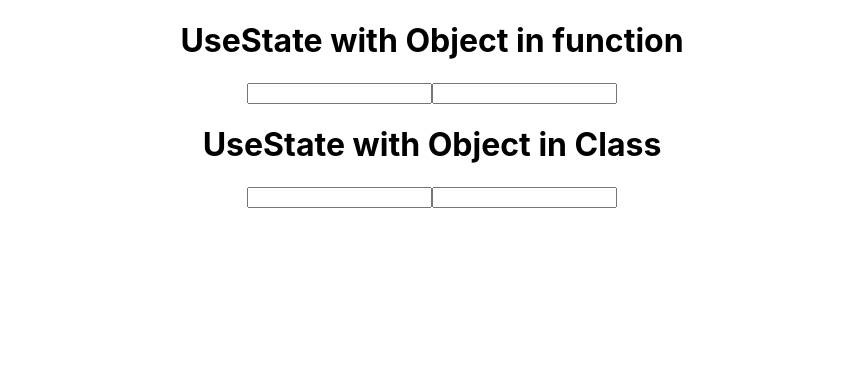
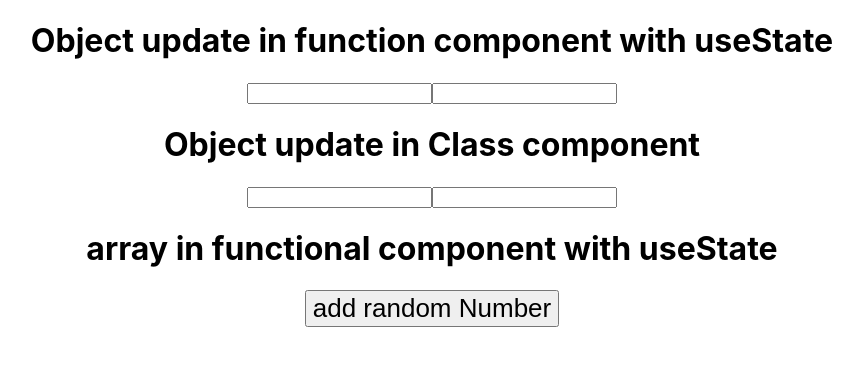
Before and after one commit to neetugond/react-revision, a React (Vite) app in the folder state-mgmt-one/: page / in a window 1280 px wide. Shown: the top 366 px of the page, without its empty margins (208-1071 px from the left). Built offline with nearby package versions, Linux system fonts and the light colour scheme.

Commit message:
useState with array in function component

```diff
--- a/state-mgmt-one/src/App.jsx
+++ b/state-mgmt-one/src/App.jsx
@@ -24,6 +24,7 @@ import UseEffectHook from './functionalComponent/UseEffectHook'
 import UseStateHook from './functionalComponent/UseStateHook'
 import { UseState2, Counter } from './functionalComponent/UseState2'
 import {UseStateWithObjectFunction,  UseStateWithObjectClass } from './functionalComponent/UseStateWithObject'
+import { UseStateWithArray } from './functionalComponent/UseStateWithArray'
 function App() {
 
   const number = [1, 2, 3, 4, 5];
@@ -59,6 +60,8 @@ function App() {
       <Counter></Counter> */}
       <UseStateWithObjectFunction></UseStateWithObjectFunction>
       <UseStateWithObjectClass></UseStateWithObjectClass>
+      <UseStateWithArray></UseStateWithArray>
+
     </div>
 
   )
--- /dev/null
+++ b/state-mgmt-one/src/functionalComponent/UseStateWithArray.jsx
@@ -0,0 +1,29 @@
+import React,{useState} from 'react'
+
+export const UseStateWithArray = () => {
+    const [data, setData] = useState([])
+
+    const randomNumber = () => {
+        setData([...data, {
+            id: data.length,
+            value:Math.floor(Math.random()*27+1)
+        }])
+    }
+    return (
+        <>
+            <h1>
+                array in functional component with useState
+            </h1>
+            <button onClick={randomNumber}>add random Number</button>
+            <div>
+                {data.map((num) => (
+                    <div key={num.id} style={{backgroundColor:'black', color:'green', width:50, margin:'auto'}}>
+                        <h2>{ num.value}</h2>
+                    </div>
+
+                ))}
+            </div>
+
+        </>
+    )
+}
--- a/state-mgmt-one/src/functionalComponent/UseStateWithObject.jsx
+++ b/state-mgmt-one/src/functionalComponent/UseStateWithObject.jsx
@@ -24,7 +24,7 @@ export const UseStateWithObjectFunction = () => {
     return (
         <>
             <form >
-                <h1>UseState with Object in function</h1>
+                <h1>Object update in function component with useState</h1>
                 <input type="text" name="fname" value={data.fname} onChange={changeInputFunc} />
                 <input type="text" name="lname" value={data.lname} onChange={changeInputFunc} />
             </form>
@@ -69,7 +69,7 @@ export class UseStateWithObjectClass extends React.Component {
         return (
             <>
                 <form>
-                <h1>UseState with Object in Class</h1>
+                <h1>Object update in Class component</h1>
                 <input type="text" name='firstname' value={firstname} onChange={this.changeInput} />
                     <input type="text" name='lastname' value={lastname} onChange={this.changeInput} />
                 </form>
```
